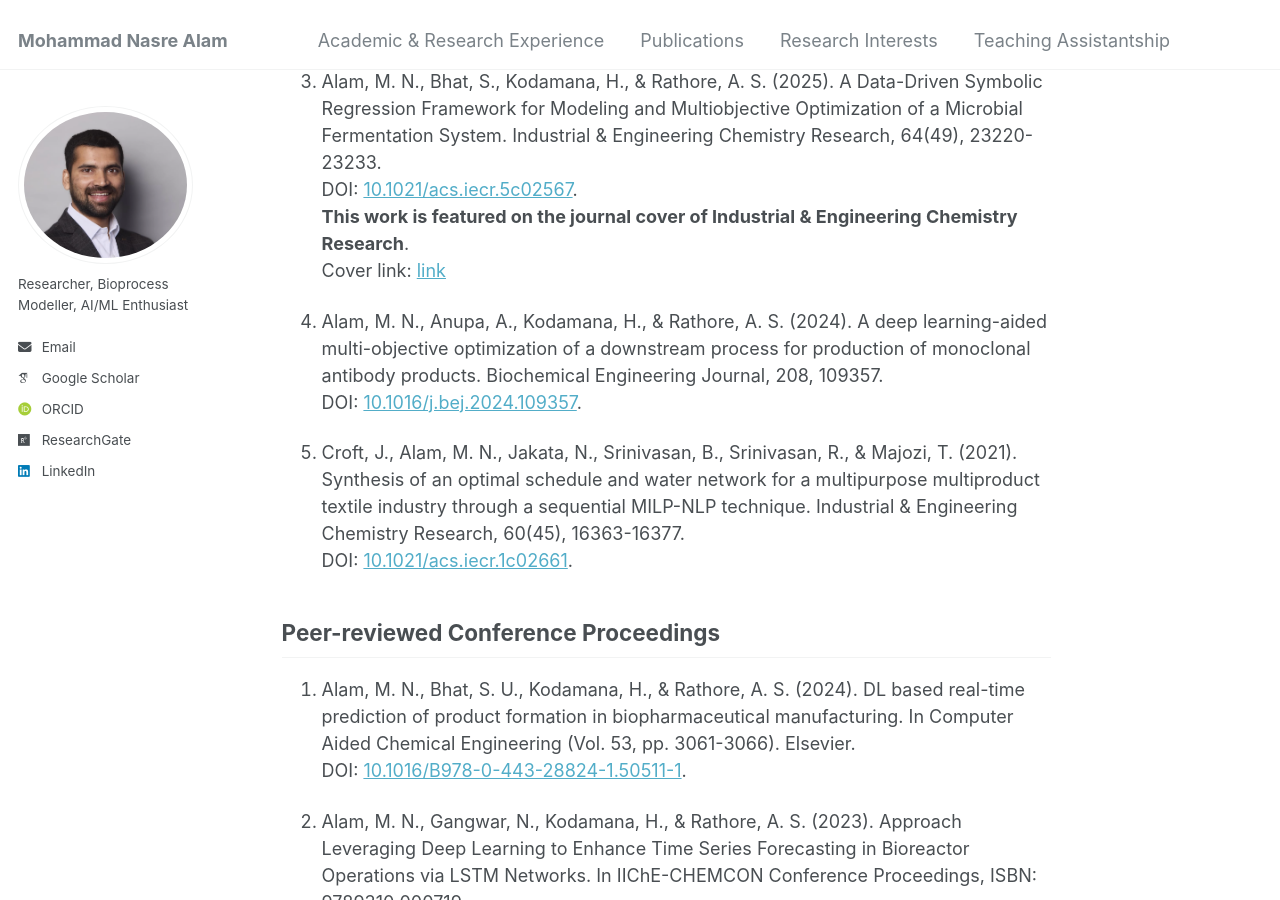
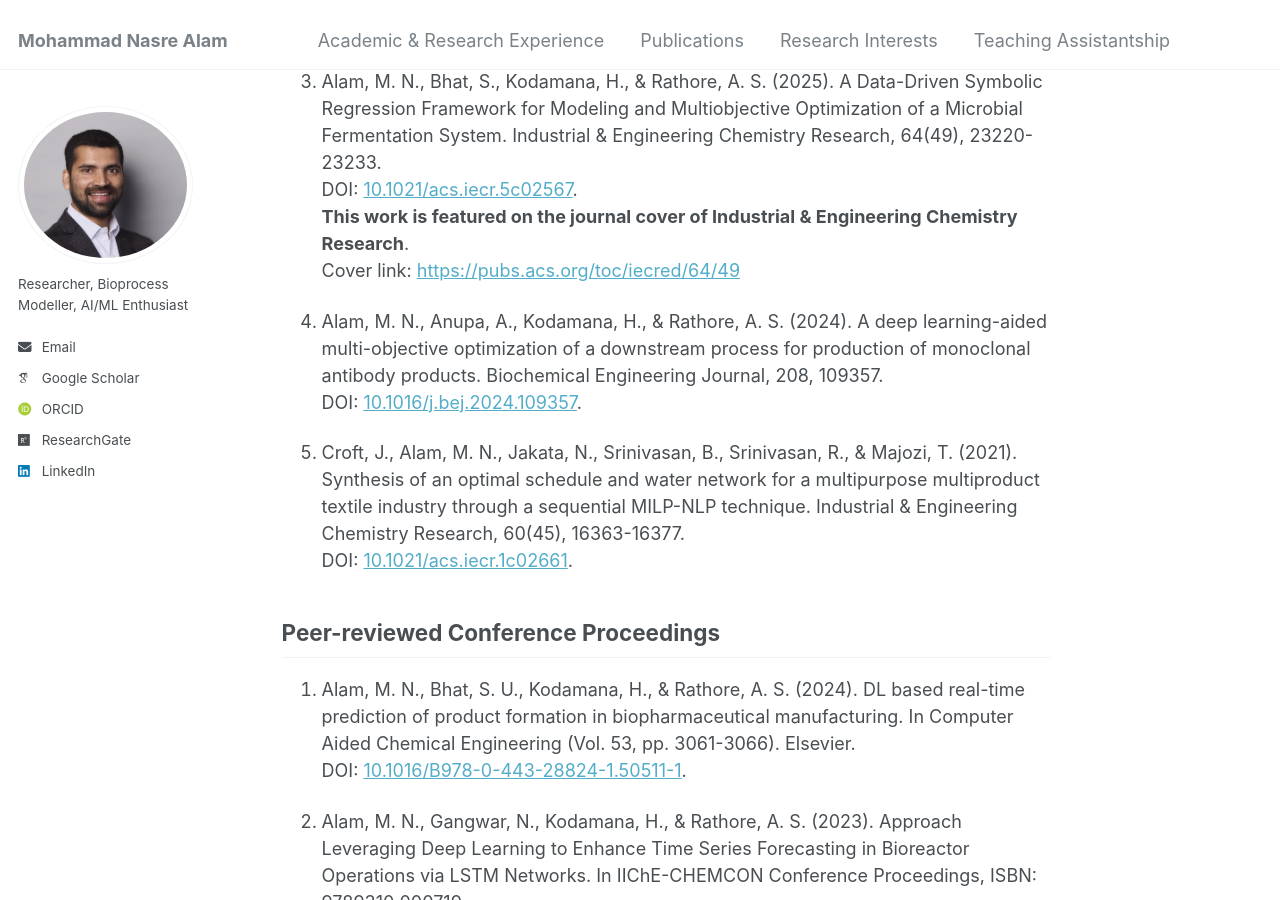
Before and after one commit to mdnasreiit/mdnasreiit.github.io, a Jekyll site: the page built from _pages/publications.md, in a window 1280 px wide and 900 px high, scrolled down 499 px. Built offline with Jekyll 4.4.1, drawn with Linux system fonts in a browser that asks for light colours; some web fonts are replaced; our own code applies the rules of GitHub Pages for plain Markdown files.

Commit message:
Update publication links in publications.md

```diff
--- a/_pages/publications.md
+++ b/_pages/publications.md
@@ -16,7 +16,7 @@ redirect_from:
 2. Alam, M. N., Anurag, A., Gangwar, N., Ramteke, M., Kodamana, H., & Rathore, A. S. (2025). Physics-informed neural networks guided modelling and multiobjective optimization of a mAb production process. The Canadian Journal of Chemical Engineering, 2025, 103(3), 1319-1334.<br>  DOI: [10.1002/cjce.25446](https://doi.org/10.1002/cjce.25446).<br>
 
 3. Alam, M. N., Bhat, S., Kodamana, H., & Rathore, A. S. (2025). A Data-Driven Symbolic Regression Framework for Modeling and Multiobjective Optimization of a Microbial Fermentation System. Industrial & Engineering Chemistry Research, 64(49), 23220-23233. <br>  DOI: [10.1021/acs.iecr.5c02567](https://doi.org/10.1021/acs.iecr.5c02567). <br>**This work is featured on the journal cover of Industrial & Engineering Chemistry Research**.<br>
-Cover link: [link](https://pubs.acs.org/toc/iecred/64/49)
+Cover link: [https://pubs.acs.org/toc/iecred/64/49](https://pubs.acs.org/toc/iecred/64/49)
 
 
 
```
